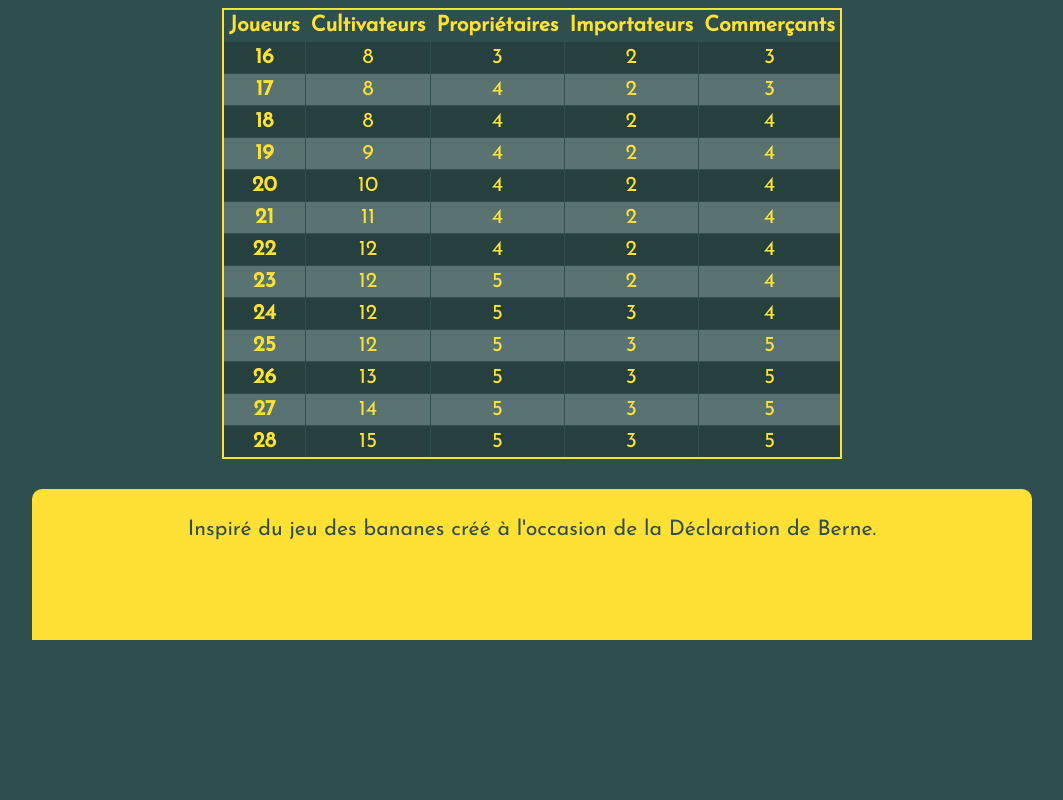
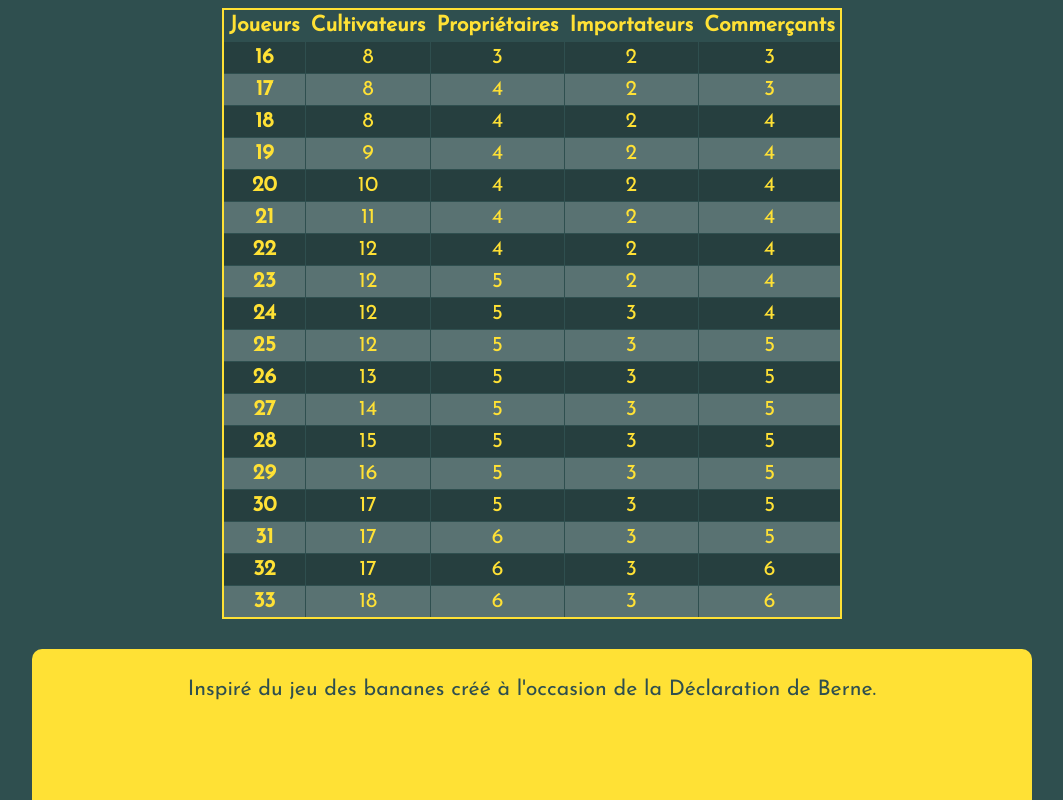
Before and after one commit to SteeveDroz/jeu-des-bananes, a plain HTML site: page index.html in a window 1280 px wide. Shown: the part 1212-2012 px from the top of the page, without its empty margins (108-1171 px from the left). Before the commit the page ends 1852 px from the top, so only its background shows below. Drawn offline with Linux system fonts and the light colour scheme.

Commit message:
Augmentation du nombre de joueurs

```diff
--- a/index.html
+++ b/index.html
@@ -16,7 +16,7 @@
         <h1>Jeu des bananes</h1>
         <section>
             <p>
-                Le jeu des bananes est un jeu pour 8 à 28 joueurs. Il permet à des personnes dès 14 ans de comprendre en le vivant le quotidien des travailleur sur une chaine allant du producteur au détaillant.
+                Le jeu des bananes est un jeu pour 8 à 33 joueurs. Il permet à des personnes dès 14 ans de comprendre en le vivant le quotidien des travailleur sur une chaine allant du producteur au détaillant.
             </p>
         </section>
 
@@ -157,6 +157,41 @@
                         <td>3</td>
                         <td>5</td>
                     </tr>
+                    <tr>
+                        <td>29</td>
+                        <td>16</td>
+                        <td>5</td>
+                        <td>3</td>
+                        <td>5</td>
+                    </tr>
+                    <tr>
+                        <td>30</td>
+                        <td>17</td>
+                        <td>5</td>
+                        <td>3</td>
+                        <td>5</td>
+                    </tr>
+                    <tr>
+                        <td>31</td>
+                        <td>17</td>
+                        <td>6</td>
+                        <td>3</td>
+                        <td>5</td>
+                    </tr>
+                    <tr>
+                        <td>32</td>
+                        <td>17</td>
+                        <td>6</td>
+                        <td>3</td>
+                        <td>6</td>
+                    </tr>
+                    <tr>
+                        <td>33</td>
+                        <td>18</td>
+                        <td>6</td>
+                        <td>3</td>
+                        <td>6</td>
+                    </tr>
                 </tbody>
             </table>
         </section>
```
